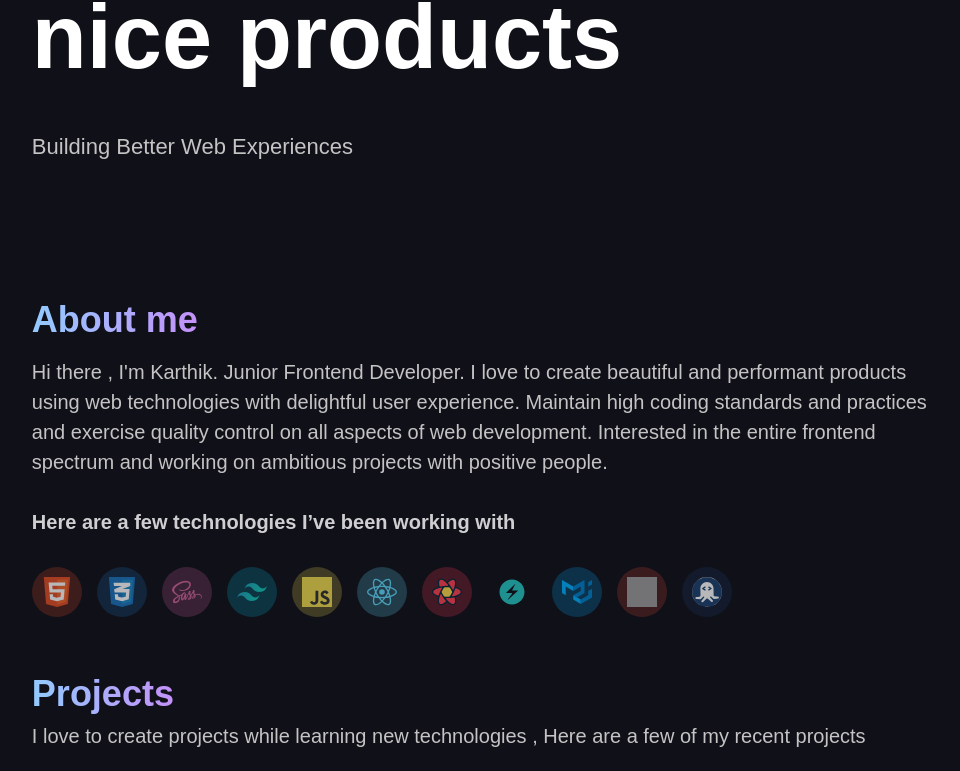
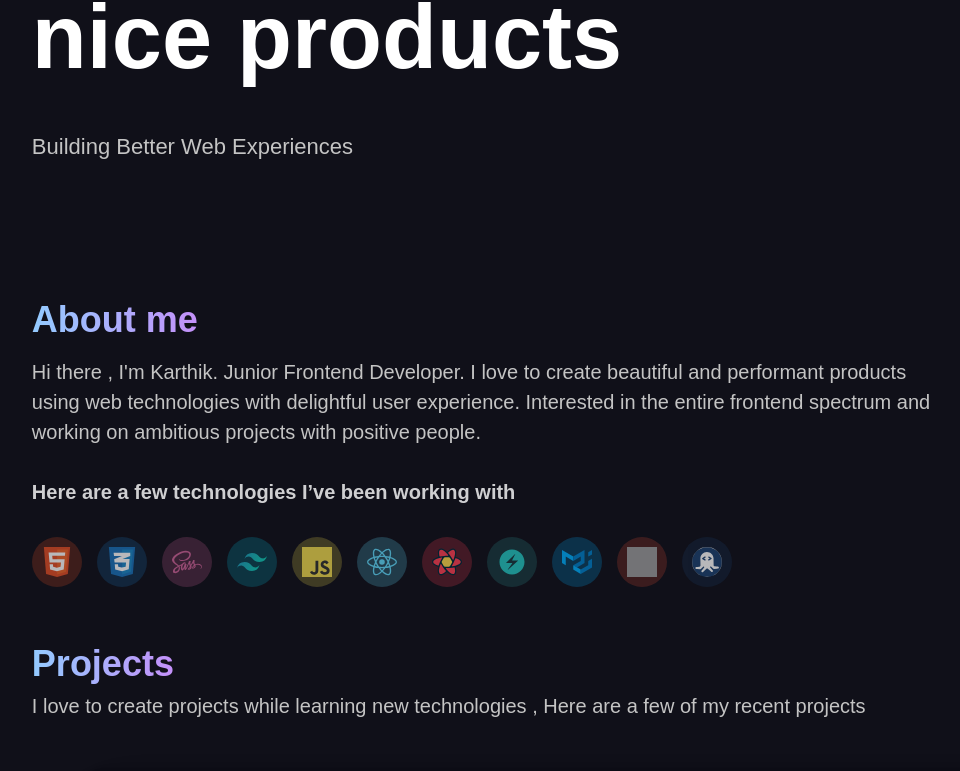
Before and after one commit to thekarthikr/personal-portfolio, a React (Vite) app: page / in a window 1280 px wide. Shown: the part 388-1159 px from the top of the page, without its empty margins (75-1035 px from the left). Built offline with nearby package versions, Linux system fonts and the light colour scheme; grey boxes are pictures that could not be loaded; a web font is replaced by a local one.

Commit message:
fix typo and add one tech stack

```diff
--- a/src/components/About.jsx
+++ b/src/components/About.jsx
@@ -9,10 +9,8 @@ const About = () => {
       <p className='about__info'>
         Hi there , I'm Karthik. Junior Frontend Developer. I love to create
         beautiful and performant products using web technologies with delightful
-        user experience. Maintain high coding standards and practices and
-        exercise quality control on all aspects of web development. Interested
-        in the entire frontend spectrum and working on ambitious projects with
-        positive people.
+        user experience. Interested in the entire frontend spectrum and working
+        on ambitious projects with positive people.
       </p>
       <div className='about__skill'>
         <h3 className='about__skill-title w'>
--- a/src/sass/components/_tech.scss
+++ b/src/sass/components/_tech.scss
@@ -46,6 +46,9 @@
 .material-ui {
   background: rgba(0, 176, 255, 0.3);
 }
+.chakra-ui {
+  background: rgba(49, 151, 149, 0.3);
+}
 .rapid-api {
   background-color: rgba(29, 67, 113, 0.3);
 }
```
